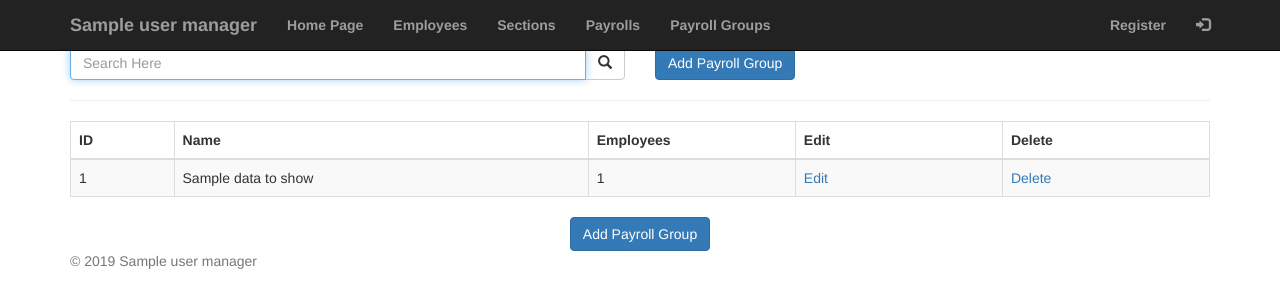
After one commit to jeffplata/payroll, a Flask app: template app/templates/library/payroll_groups/payroll_groups.html in a window 1280 px wide. The commit adds this page. Shown: the top 308 px of the page. Run offline with Flask 2, Linux system fonts and the light colour scheme; tables that the repository leaves empty hold one stand-in row (values such as "Sample post"); the template is opened without the code that fills it: values that come from a table or form of the project are taken from there, most other values are stand-ins (such as "Sample title", 1, 10 or a date in 2020); parts of the project's set-up code (start-up, migrations or seed data) failed here and were passed over; some libraries are stand-ins or nearby versions.

Commit message:
payroll groups

```diff
--- a/app/library/__init__.py
+++ b/app/library/__init__.py
@@ -2,4 +2,4 @@ from flask import Blueprint
 
 bp = Blueprint('library', __name__)
 
-from app.library import views, payroll_view
+from app.library import views, payroll_view, payroll_group_view
--- a/app/models.py
+++ b/app/models.py
@@ -287,6 +287,9 @@ class Payroll_Group(db.Model):
     date_modified = db.Column(db.DateTime, default=db.func.current_timestamp(),
                               onupdate=db.func.current_timestamp())
 
+    employees = db.relationship('Employee', secondary='payroll_group_employee',
+                                lazy='dynamic')
+
 
 class Payroll_Group_Employee(db.Model):
     __tablename__ = 'payroll_group_employee'
--- a/app/templates/layout.html
+++ b/app/templates/layout.html
@@ -38,7 +38,7 @@
             <li><a href="#">Employees</a></li>
             <li><a href="{{ url_for('library.list_sections') }}">Sections</a></li>
             <li><a href="{{ url_for('library.list_payrolls') }}">Payrolls</a></li>
-            <li><a href="{{ url_for('library.list_payrolls') }}">Payroll Groups</a></li>
+            <li><a href="{{ url_for('library.list_payroll_groups') }}">Payroll Groups</a></li>
           </ul>
           <ul class="nav navbar-nav navbar-right">
               {% if current_user.is_authenticated %}
--- /dev/null
+++ b/app/templates/library/payroll_groups/payroll_groups.html
@@ -0,0 +1,124 @@
+{% import "bootstrap/utils.html" as utils %}
+{% import "_macros.html" as macros %}
+{% extends "layout.html" %}
+
+{% block title %}{{ title }}{% endblock %}
+{% block main_content %}
+
+<div class="content-section">
+  <div class="outer-100">
+    <div class="middle">
+      <div class="inner">
+        <font size="+3">{{ title }}</font>
+        <form action="{{ url_for('library.list_payroll_groups', search=request.form['search']) }}" method="GET">
+            <div class="row">
+                <div class="col-md-6">
+                    <div class="input-group">
+                        <input class="form-control mb-2" name="search" placeholder="Search Here" autocomplete="off" autofocus="autofocus" type="text">
+                        <div class="input-group-btn">
+                            <button class="btn btn-default" type="submit"><i class="glyphicon glyphicon-search"></i></button>
+                        </div>
+                    </div>
+                </div>
+                <div class="col-md-3">
+                    <a href="{{ url_for('library.add_payroll_group') }}" class="btn btn-primary btn-default btn-md">
+                            <i class="fa fa-plus"></i>
+                            Add Payroll Group
+                            </a>
+                </div>
+            </div>
+        </form>
+
+        {% if payroll_groups %}
+          <hr class="intro-divider">
+          {% if request.args['search'] %}
+          <strong>Payroll Groups containing '{{ request.args['search'] }}'</strong>
+          {% endif %}
+          {% if pages|length > 3 %}
+          {{ macros.pagination_widget(pages, 'library.list_payroll_groups') }}
+          {% endif %}
+          <div class="center">
+            <table class="table table-striped table-bordered">
+              <thead>
+                <tr>
+                  <th width="5%">ID</th>
+                  <th width="20%"> Name </th>
+                  <th width="10%"> Employees </th>
+                  <th width="10%"> Edit </th>
+                  <th width="10%"> Delete </th>
+                </tr>
+              </thead>
+              <tbody>
+              {% for d in data_to_show %}
+                <tr>
+                  <!-- <td> <a href="{{ url_for('library.payroll_detail', id=d.id) }}">{{ d.id }}</a> </td> -->
+                  <td> {{ d.id }} </td>
+                  <td> {{ d.name }} </td>
+                  <td> {{ d.employees.count() }} </td>
+                  <td>
+                    <a href="{{ url_for('library.edit_payroll_group', id=d.id) }}">
+                      <i class="fa fa-pen"></i> Edit
+                    </a>
+                  </td>
+                  <td>
+                    <!-- <a href="{{ url_for('library.delete_payroll_group', id=d.id) }}" data-toggle="modal" data-target="#mymodal{{ d.id }}"> -->
+                    <a href="#" data-toggle="modal" data-target="#mymodal{{ d.id }}">
+                      <i class="fa fa-trash"></i> Delete
+                    </a>
+                  </td>
+                </tr>
+              {% endfor %}
+              </tbody>
+            </table>
+          </div>
+          <div style="text-align: center">
+        {% else %}
+          <div style="text-align: center">
+            <br>
+            {% if request.args['search'] %}
+            <p>No payroll group containing '{{request.args['search']}}'.</p>
+            {% else %}
+            <p> No payroll groups have been added. </p>
+            {% endif %}
+          </div>
+          <hr class="intro-divider">
+        {% endif %}
+          <div style="text-align: center">
+          <a href="{{ url_for('library.add_payroll_group') }}" class="btn btn-primary btn-default btn-md">
+            <i class="fa fa-plus"></i>
+            Add Payroll Group
+          </a>
+          </div>
+        </div>
+      </div>
+    </div>
+  </div>
+</div>
+
+
+{% for d in data_to_show %}
+ <!-- Modal -->
+  <div class="modal fade" id="mymodal{{ d.id }}" role="dialog">
+    <div class="modal-dialog modal-md">
+
+      <!-- Modal content-->
+      <div class="modal-content">
+        <div class="modal-header">
+          <button type="button" class="close" data-dismiss="modal">&times;</button>
+          <h5 class="modal-title">Confirm Delete</h5>
+        </div>
+        <div class="modal-body">
+          <p>Delete '{{ d.name }}'?</p>
+        </div>
+        <div class="modal-footer">
+          <button type="button" class="btn btn-default" data-dismiss="modal">Close</button>
+          <button type="button" class="btn btn-primary" onclick="window.location.href = '{{ url_for("library.delete_payroll_group", id=d.id) }}';">Delete</button>
+          <!-- button onclick might not work inside a form tag -->
+        </div>
+      </div>
+
+    </div>
+  </div>
+{% endfor %}
+
+{% endblock %}
```
Also changed, not shown: app/library/forms.py (+8 -0 lines), app/library/payroll_group_view.py (added, +146 -0 lines), app/templates/library/payroll_groups/payroll_group.html (added, +33 -0 lines), app.sqlite.
